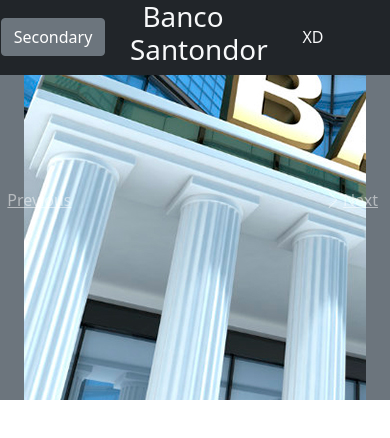
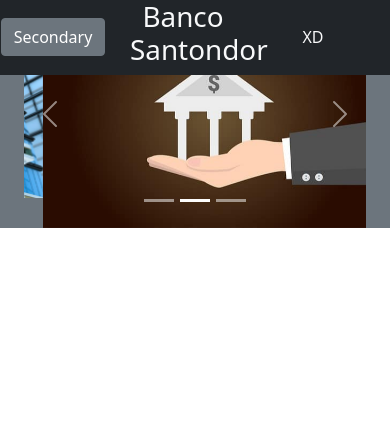
Before and after one commit to asblazquez/React, a React (Create React App) app in the folder BancoReact/: page /home in a window 390 px wide. Shown: the top 438 px of the page. Built offline with nearby package versions, Linux system fonts and the light colour scheme.

Commit message:
ImageSlider funcional y responsive

```diff
--- a/BancoReact/public/index.html
+++ b/BancoReact/public/index.html
@@ -39,5 +39,6 @@
       To begin the development, run `npm start` or `yarn start`.
       To create a production bundle, use `npm run build` or `yarn build`.
     -->
+    <script src="https://cdn.jsdelivr.net/npm/bootstrap@5.1.3/dist/js/bootstrap.bundle.min.js" integrity="sha384-ka7Sk0Gln4gmtz2MlQnikT1wXgYsOg+OMhuP+IlRH9sENBO0LRn5q+8nbTov4+1p" crossorigin="anonymous"></script>
   </body>
 </html>
--- a/BancoReact/src/components/ImageSlider.js
+++ b/BancoReact/src/components/ImageSlider.js
@@ -3,36 +3,37 @@
 import imagen2 from './assets/GrafismoBanco.png';
 import imagen3 from './assets/AhorrarGrafismo.png';
 
-class Componente extends Component{
-    //Permite rendeizar el código js
-    render(){
-        return(
-            <div class = "row">
-                <div id="carouselExampleControls" class="carousel slide align-self-center" data-ride="carousel">
-                    <div class="carousel-inner ">
-                        <div class="carousel-item active align-self-center">
-                            <img class="h-100" src={imagen1} alt="Slide 1"/>
-                        </div>
-                        <div class="carousel-item">
-                            <img class="h-100" src={imagen2} alt="Slide 2"/>
-                        </div>
-                        <div class="carousel-item">
-                            <img class="h-100" src={imagen3} alt="Slide 3"/>
-                        </div>
+const ImageSlider = () => {
+    return(
+        <div>
+            <div id="carouselExampleIndicators" className="carousel slide" data-bs-ride="carousel">
+                <div className="carousel-indicators">
+                    <button type="button" data-bs-target="#carouselExampleIndicators" data-bs-slide-to="0" className="active" aria-current="true" aria-label="Slide 1"></button>
+                    <button type="button" data-bs-target="#carouselExampleIndicators" data-bs-slide-to="1" aria-label="Slide 2"></button>
+                    <button type="button" data-bs-target="#carouselExampleIndicators" data-bs-slide-to="2" aria-label="Slide 3"></button>
+                </div>
+                <div className="carousel-inner">
+                    <div className="carousel-item active">
+                        <img src={imagen1} className="d-block w-100" alt="..."/>
                     </div>
-                    <a class="carousel-control-prev" href="#carouselExampleControls" role="button" data-slide="prev">
-                        <span class="carousel-control-prev-icon" aria-hidden="true"></span>
-                        <span class="sr-only">Previous</span>
-                    </a>
-                    <a class="carousel-control-next" href="#carouselExampleControls" role="button" data-slide="next">
-                        <span class="carousel-control-next-icon" aria-hidden="true"></span>
-                        <span class="sr-only">Next</span>
-                    </a>
+                    <div className="carousel-item">
+                        <img src={imagen2} className="d-block w-100" alt="..."/>
+                    </div>
+                    <div className="carousel-item">
+                        <img src={imagen3} className="d-block w-100" alt="..."/>
+                    </div>
                 </div>
+                <button className="carousel-control-prev" type="button" data-bs-target="#carouselExampleIndicators" data-bs-slide="prev">
+                    <span className="carousel-control-prev-icon" aria-hidden="true"></span>
+                    <span className="visually-hidden">Previous</span>
+                </button>
+                <button className="carousel-control-next" type="button" data-bs-target="#carouselExampleIndicators" data-bs-slide="next">
+                    <span className="carousel-control-next-icon" aria-hidden="true"></span>
+                    <span className="visually-hidden">Next</span>
+                </button>
             </div>
-
-        );
-    }
+        </div>
+    )
 }
 
-export default Componente;
+export default ImageSlider;
```
